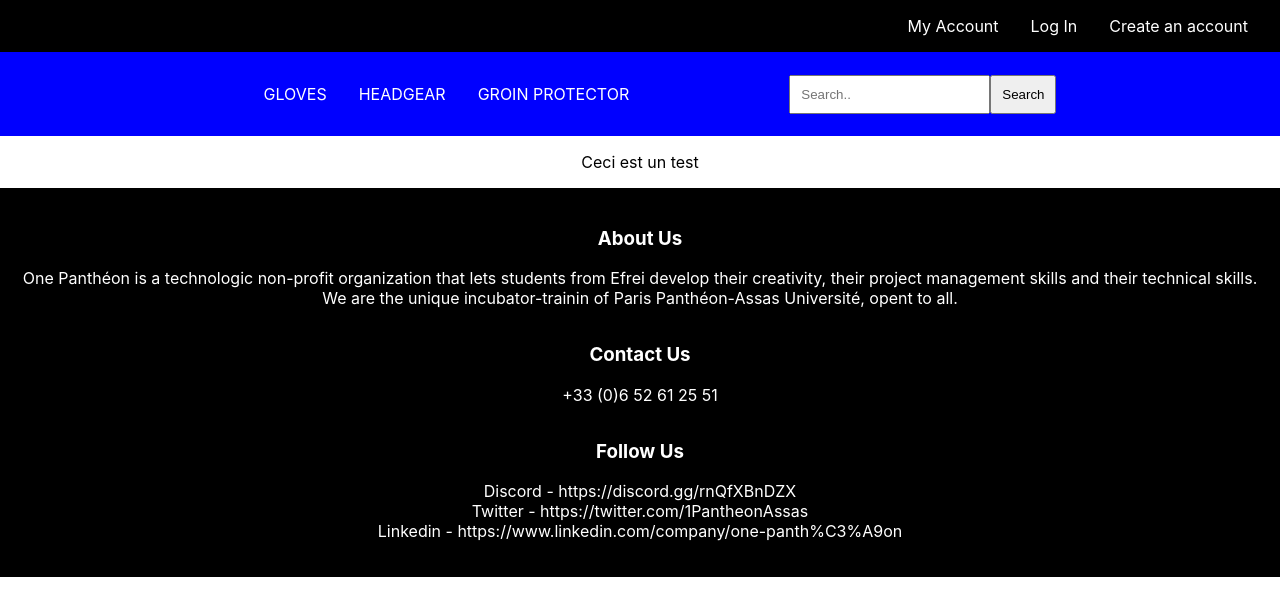
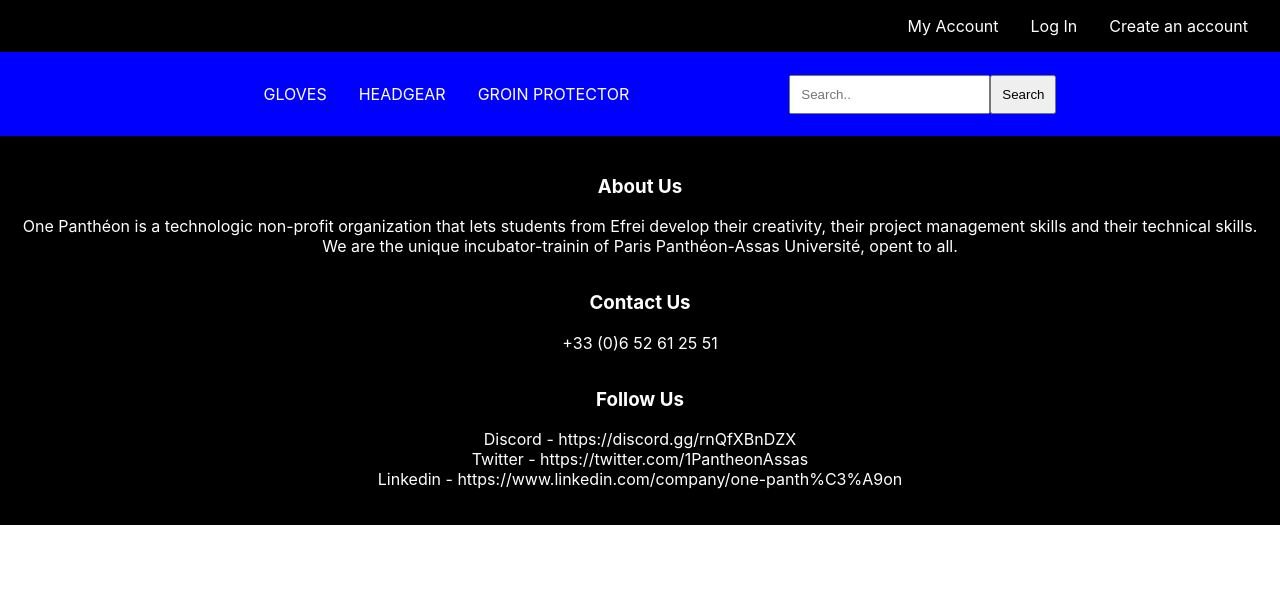
Before and after one commit to ProjectFightShop/fight_shop, a React (Create React App) app: page / in a window 1280 px wide. Shown: the top 616 px of the page. Built offline with nearby package versions, Linux system fonts and the light colour scheme.

Commit message:
Update App.tsx

```diff
--- a/src/App.tsx
+++ b/src/App.tsx
@@ -16,7 +16,7 @@
 			<div className="App">
 				<Navbar/>
 					<Routes>
-						<Route path="" element ={<Homepage/>}/>
+						<Route path="./" element ={<Homepage/>}/>
 						<Route path="/login" element ={<Login/>}/>
 					</Routes>
 				<Footer/>
```
